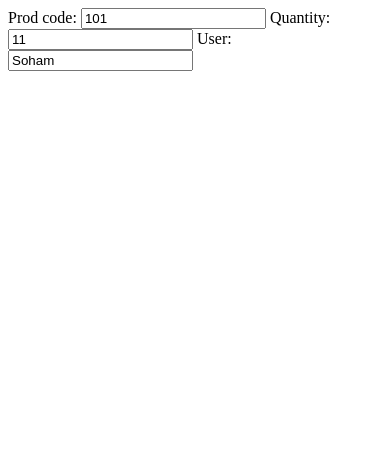
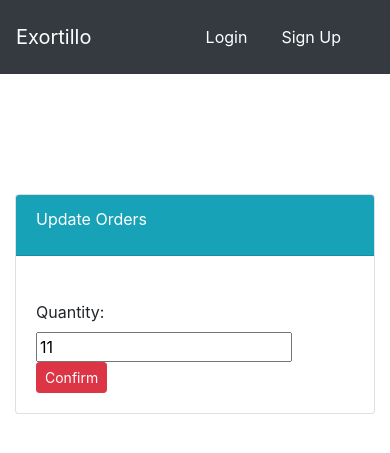
Before and after one commit to AlexFerns16/DJANGO_35_AMF, a Django app: page /users/upd_orders/1/1/ in a window 390 px wide. Shown: the top 453 px of the page. Run offline with Django 4.2, Linux system fonts and the light colour scheme; data comes from the database, SQL or seed files in the repository; both versions use the stored data as it was after the commit.

Commit message:
commit:83

```diff
--- a/mysite/users/forms.py
+++ b/mysite/users/forms.py
@@ -15,4 +15,4 @@ class RegisterForm(UserCreationForm):
 class CusOrdersUpd(forms.ModelForm):
     class Meta:
         model = CusOrders
-        fields = ['order_id', 'prod_code', 'quantity', 'user']
+        fields = ['quantity']
--- a/mysite/users/templates/users/orders_upd.html
+++ b/mysite/users/templates/users/orders_upd.html
@@ -1 +1,31 @@
-{{ form }}
+{% extends 'food/base.html' %}
+
+{% block body %}
+
+<br><br><br>
+
+<div class="container">
+    <div class="row">
+        <div class="col-md-4 offset-md-4">
+            <div class="card">
+                <div class="card-header text-white bg-info">
+                    <div class="card-title">
+                        Update Orders
+                    </div>
+                </div>
+                <div class="card-body">
+                    <form method="POST">
+                        {% csrf_token %}
+
+                        <br><label>Quantity: </label><br>
+                        {{ form.quantity }}
+
+                        <button class="btn btn-danger btn-sm" type="submit">Confirm</button>
+                    </form>
+                </div>
+            </div>
+        </div>
+    </div>
+</div>
+
+{% endblock %}
--- a/mysite/users/views.py
+++ b/mysite/users/views.py
@@ -111,7 +111,10 @@ def update_orders(request, id, upd_order_id):
         'form':form
     }
 
-    if form.is_valid():
+    if request.method == 'POST':
+        form.instance.order_id = coo.order_id
+        form.instance.prod_code = coo.prod_code
+        form.instance.user = request.user.username
         form.save()
         return redirect('food:detail', item_id=id)
 
```
Also changed, not shown: mysite/db.sqlite3.
